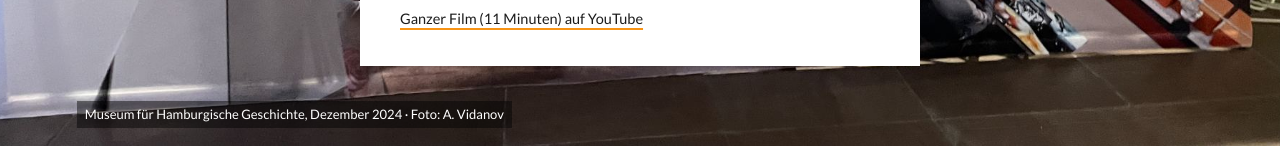
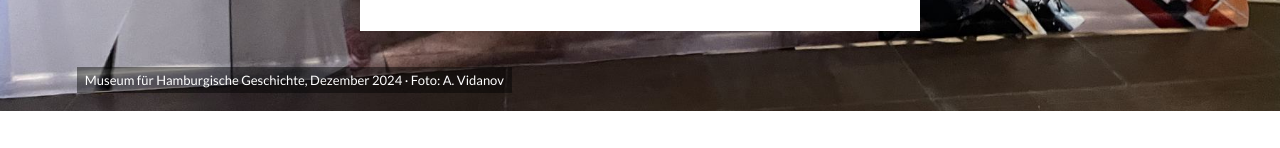
Before and after one commit to alexandravidanov/alexandravidanov.github.io, a plain HTML site: page index.html in a window 1280 px wide. Shown: the part 2352-2500 px from the top of the page. Drawn offline with Linux system fonts and the light colour scheme.

Commit message:
YouTube-Link entfernt
Co-Authored-By: Claude Opus 5.5 <noreply@anthropic.com>

```diff
--- a/index.html
+++ b/index.html
@@ -43,7 +43,6 @@
     <p>Die dreistündige Konversation gab Einblicke, wie Kuratoren mit Medien der Gegenwart und digitalen Artefakten umgehen.</p>
     <p>Das Ergebnis aus den Gesprächen, auch mit dem Deutschen Museumsbund: Große Häuser haben meist Geld, viele kleine Projekte laufen nach kurzer Zeit aus. Es fehlen feste Stellen und Schulungen.</p>
     <video class="teaser" src="assets/museum-teaser.mp4" poster="assets/museum-teaser-poster.jpg" controls preload="none" playsinline aria-label="Ausschnitt aus dem Film über das Museum für Hamburgische Geschichte"></video>
-    <a class="full-film" href="https://youtu.be/y84If4Wfuck">Ganzer Film (11 Minuten) auf YouTube</a>
   </div>
   <span class="credit">Museum für Hamburgische Geschichte, Dezember 2024 · Foto: A. Vidanov</span>
 </section>
--- a/style.css
+++ b/style.css
@@ -47,7 +47,6 @@ h1,h2,h3{font-weight:900;line-height:1.1;text-wrap:balance}
 .thumbs img{width:100%;aspect-ratio:3/4;object-fit:cover}
 .thumbs figcaption{font-size:13px;color:var(--grey);margin-top:5px;line-height:1.35}
 .teaser{width:100%;aspect-ratio:16/9;object-fit:cover;background:#000;margin-top:20px;border:1px solid var(--rule)}
-.full-film{display:inline-block;margin-top:10px;font-size:14.5px}
 
 /* digital art + thesis */
 .digital{max-width:1180px;margin:0 auto;padding:110px 28px 0;display:grid;grid-template-columns:240px 1fr;gap:56px}
```
